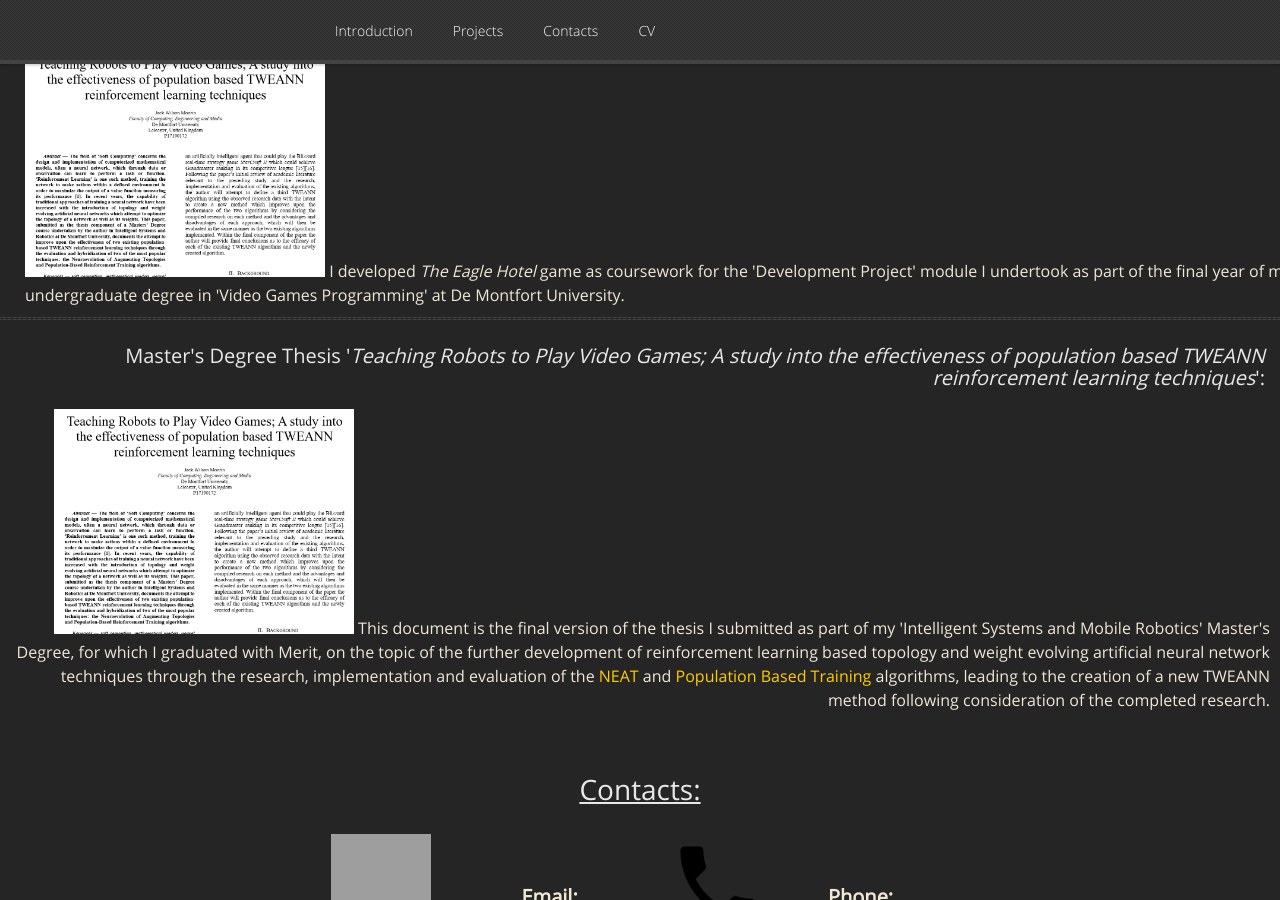
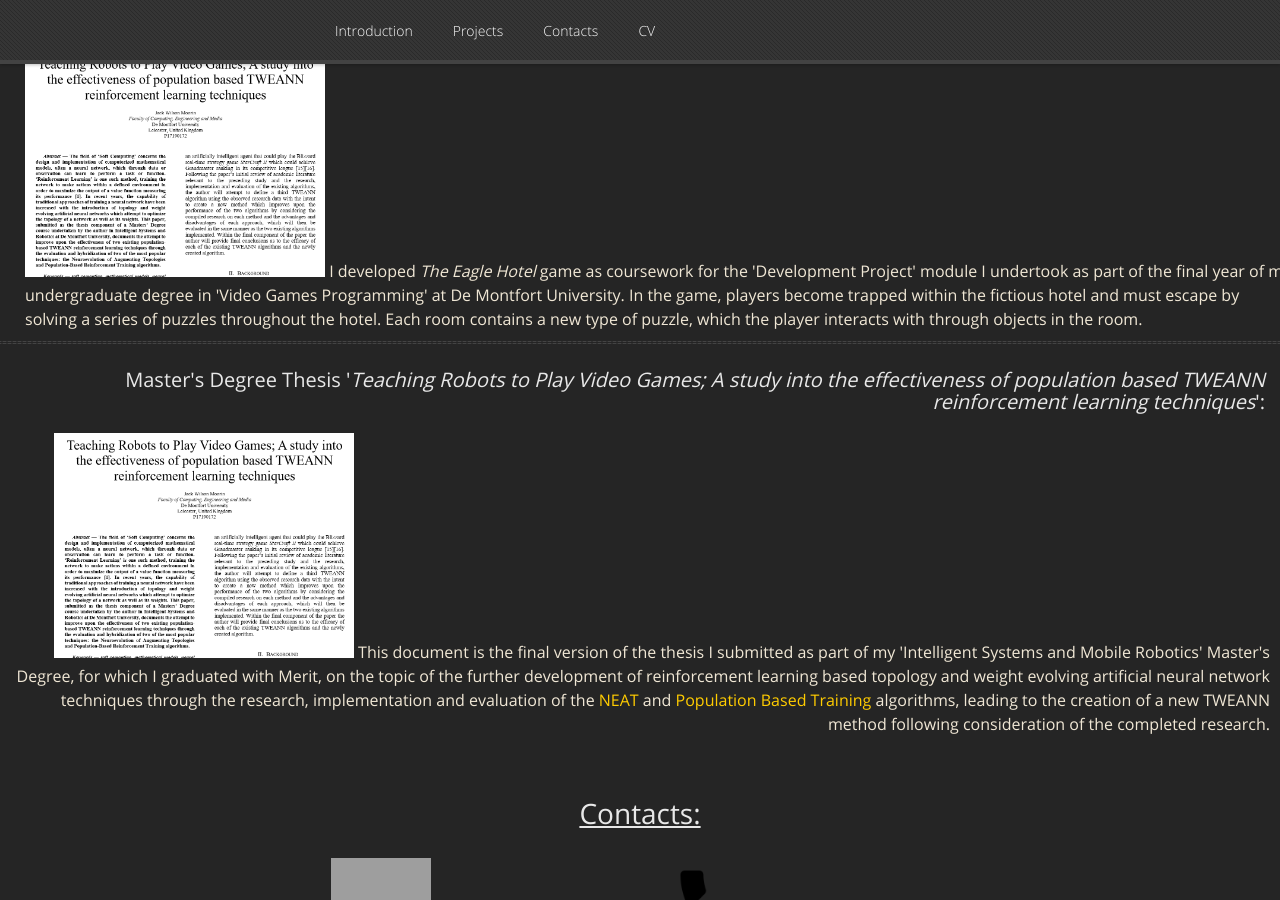
Before and after one commit to GamesProgrammingGrad2021/GamesProgrammingGrad2021.github.io, a Jekyll site: the page built from index.md, in a window 1280 px wide and 900 px high, scrolled down 1181 px. Built offline with Jekyll 4.4.1, drawn with Linux system fonts in a browser that asks for light colours; nearby versions of some CDN libraries; our own code applies the rules of GitHub Pages for plain Markdown files; grey boxes are pictures that could not be loaded.

Commit message:
Update default.html

```diff
--- a/_layouts/default.html
+++ b/_layouts/default.html
@@ -125,7 +125,9 @@
 				<div style="margin-left: 10px; font-size: 16px; text-align: left;">
 				<img src="Thesis_Thumbnail.png" alt="Thesis_Thumbnail" style="height: 225px; width: 300px;">
 				I developed <i>The Eagle Hotel</i> game as coursework for the 'Development Project' module I undertook as part of the final year of my
-				undergraduate degree in 'Video Games Programming' at De Montfort University.
+				undergraduate degree in 'Video Games Programming' at De Montfort University. In the game, players become trapped within the fictious hotel
+				and must escape by solving a series of puzzles throughout the hotel. Each room contains a new type of puzzle, which the player interacts
+				with through objects in the room.
 				</div>
 			</div>
 
@@ -134,7 +136,7 @@
 			<h2 style="padding-top:5px; padding-right: 15px; padding-bottom: 10px; text-align: right; font-size: 20px;">Master's Degree Thesis '<i>Teaching Robots to Play Video Games; A study into the effectiveness of population based TWEANN reinforcement learning techniques</i>':</h2>
 			<div style="display: flex; align-items: center; width: 100%; margin-bottom: 10px; padding-right: 15px;">
 				<div style="margin-right: 10px; font-size: 16px; text-align: right;">
-				<img src="Thesis_Thumbnail.png" alt="Thesis_Thumbnail" style="height: 225px; width: 300px;">
+				<a href="TRTPVG A Study into Population Based TWEANN Reinforcement Learning Techniques.docx"><img src="Thesis_Thumbnail.png" alt="Thesis_Thumbnail" style="height: 225px; width: 300px;"></a>
 				This document is the final version of the thesis I submitted as part of my 'Intelligent Systems and Mobile Robotics' Master's Degree,
 				for which I graduated with Merit, on the topic of the further development of reinforcement learning based topology and weight evolving
 				artificial neural network techniques through the research, implementation and evaluation of the
```
